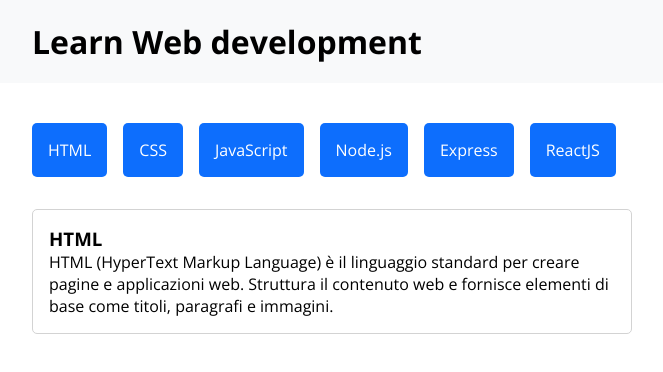
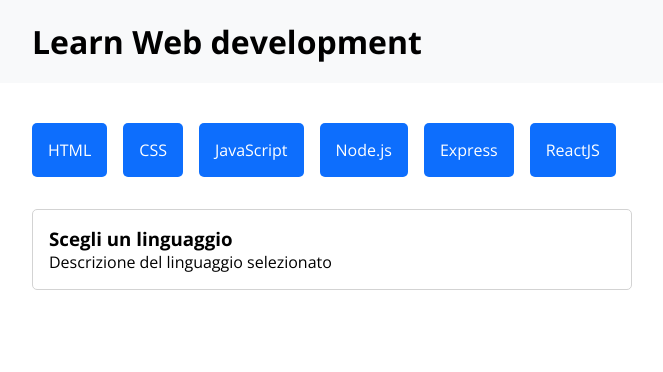
Before and after one commit to penso996/react-use-state, a React (Vite) app: page / in a window 1280 px wide. Shown: the top 372 px of the page, without its empty margins (8-671 px from the left). Built offline with nearby package versions, Linux system fonts and the light colour scheme; a web font is replaced by a local one.

Commit message:
added empty box at first loading page

```diff
--- a/src/page_components/Main.jsx
+++ b/src/page_components/Main.jsx
@@ -36,7 +36,7 @@ export default function Main() {
         }
     ];
 
-    const [isActive, setIsActive] = useState(languages[0]);
+    const [isActive, setIsActive] = useState(null);
 
     return (
         <main>
@@ -49,11 +49,11 @@ export default function Main() {
             <div>
                 {/* box title */}
                 <h3>
-                    {isActive.title}
+                    {isActive ? isActive.title : "Scegli un linguaggio"}
                 </h3>
                 {/* box description */}
                 <p>
-                    {isActive.description}
+                    {isActive ? isActive.description : "Descrizione del linguaggio selezionato"}
                 </p>
             </div>
 
```
